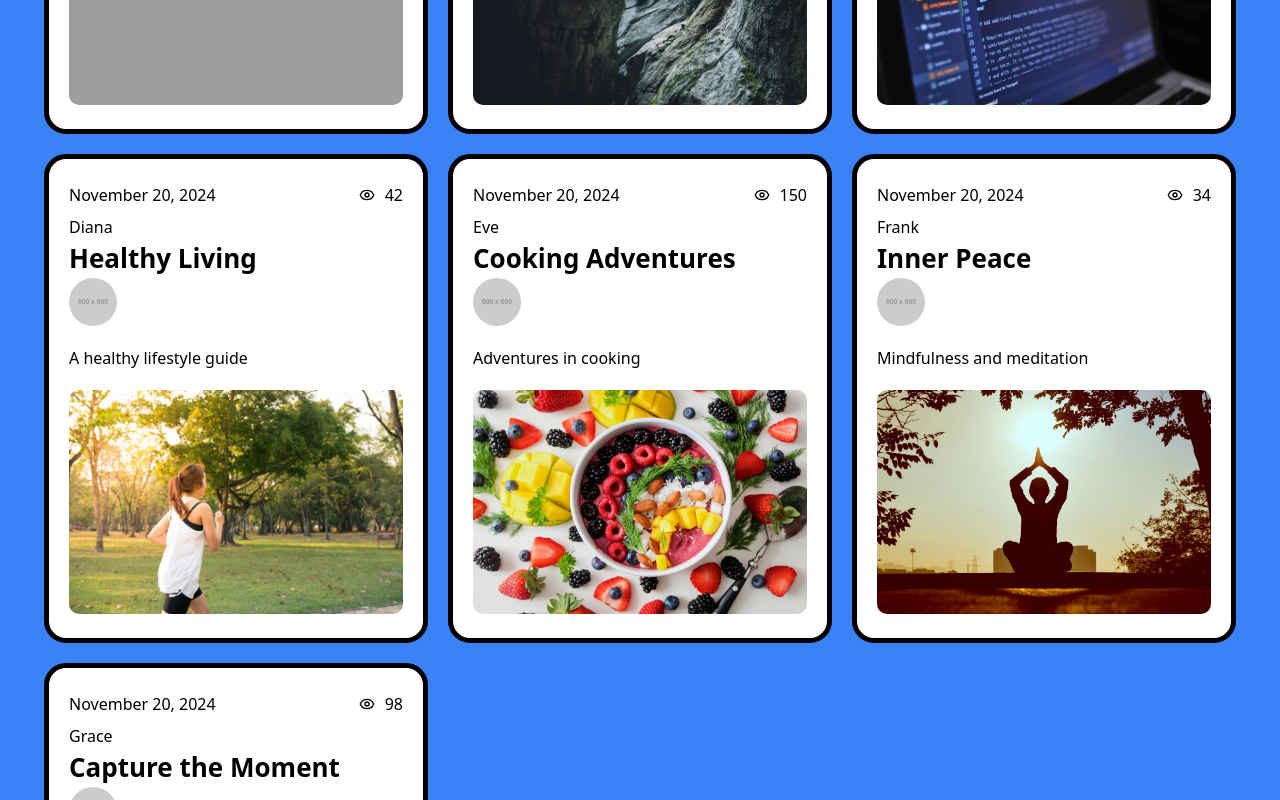
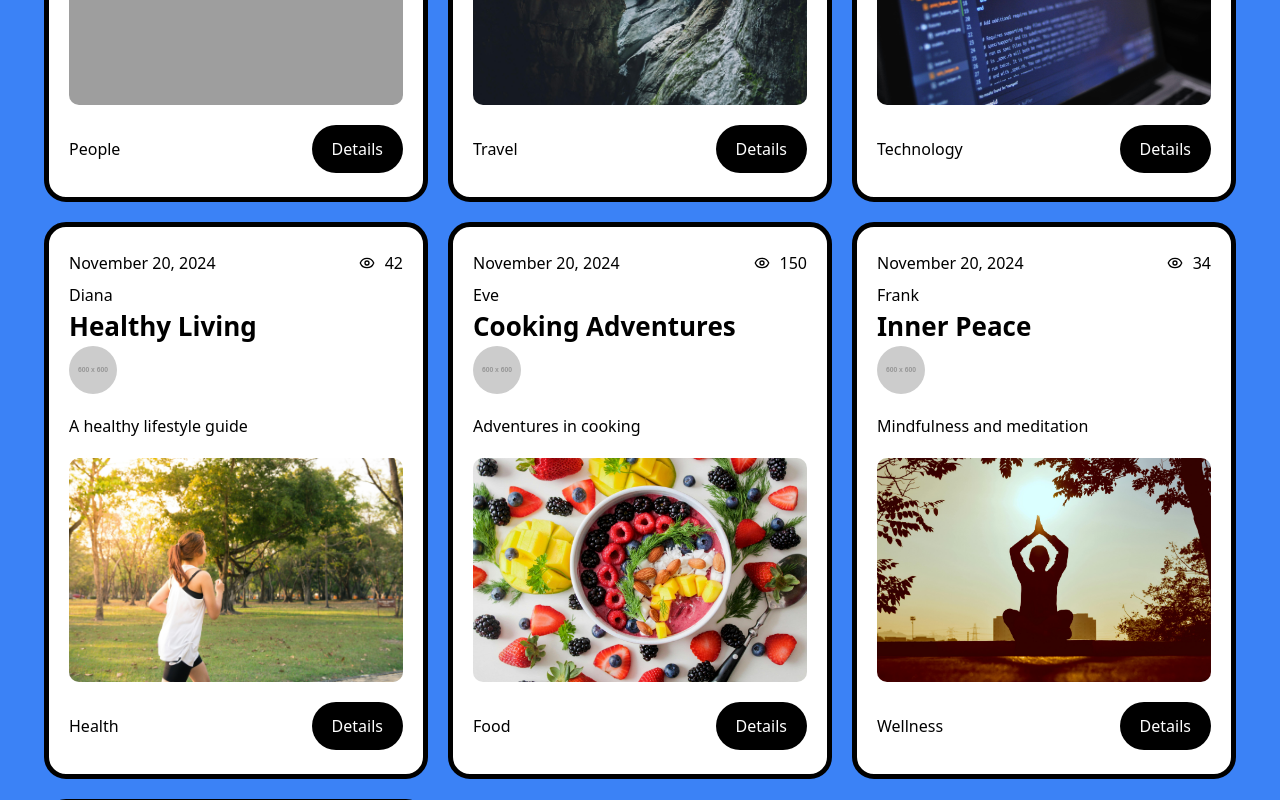
Before and after one commit to SantinoGiordano/Santino_NextApplication, a Next.js app: page / in a window 1280 px wide. Shown: the part 1080-1880 px from the top of the page. Built offline with nearby package versions, Linux system fonts and the light colour scheme; no server answers; grey boxes are pictures that could not be loaded.

Commit message:
cleaned up code spacing and formated document

```diff
--- a/app/componets/BlogCard.tsx
+++ b/app/componets/BlogCard.tsx
@@ -5,7 +5,7 @@ import Link from "next/link"; // Ensure SSR-compatible Link
 
 const BlogCard = ({ blogs }: { blogs: BlogTypeCard }) => {
   return (
-    <li className="startup-card group">
+    <li className="startup-card group ">
       {/* Container for Date and Views */}
       <div className="flex-between">
         <p className="startup_card_date">{formatDate(blogs._createdAt)}</p>
@@ -23,19 +23,44 @@ const BlogCard = ({ blogs }: { blogs: BlogTypeCard }) => {
         ) : (
           <p className="text-16-medium line-clamp-1">Anonymous</p>
         )}
+
         <Link href={`/blogs/${blogs._id}`}>
-        <h3 className="text-26-semibold line-clamp-1">{blogs.title}</h3>
+          <h3 className="text-26-semibold line-clamp-1">{blogs.title}</h3>
         </Link>
+
         <Link href={`/user/${blogs.author._id}`}>
-          <img src="https://placehold.co/600x600" alt="placeholder" width={48} height={48} className="rounded-full"/>
+          <img
+            src="https://placehold.co/600x600"
+            alt="placeholder"
+            width={48}
+            height={48}
+            className="rounded-full"
+          />
           {/* if theres issues with placwholdergo 2:08:5 */}
         </Link>
+
         <Link href={`/blogs/${blogs._id}`}>
-        <p className="startup-card_decs mt-5 mb-5">
-          {blogs.description}
-        </p>
-          <img src={blogs.image} alt="placeholder"className="blog-card_img"></img>
+          <p className="startup-card_decs mt-5 mb-5">{blogs.description}</p>
+          <img
+            src={blogs.image}
+            alt="placeholder"
+            className="blog-card_img"
+          ></img>
         </Link>
+
+        <div className="flex-between gap-3 mt-5">
+          <Link href={`/?query=${blogs.category?.toLowerCase() ?? ""}`}>
+            <p className="text-16-medium">
+              {blogs.category ?? "Uncategorized"}
+            </p>
+          </Link>
+
+          <button className="startup-card_btn">
+            <Link href={`/blogs/${blogs._id}`}>
+              Details
+            </Link>
+          </button>
+        </div>
       </div>
     </li>
   );
```
